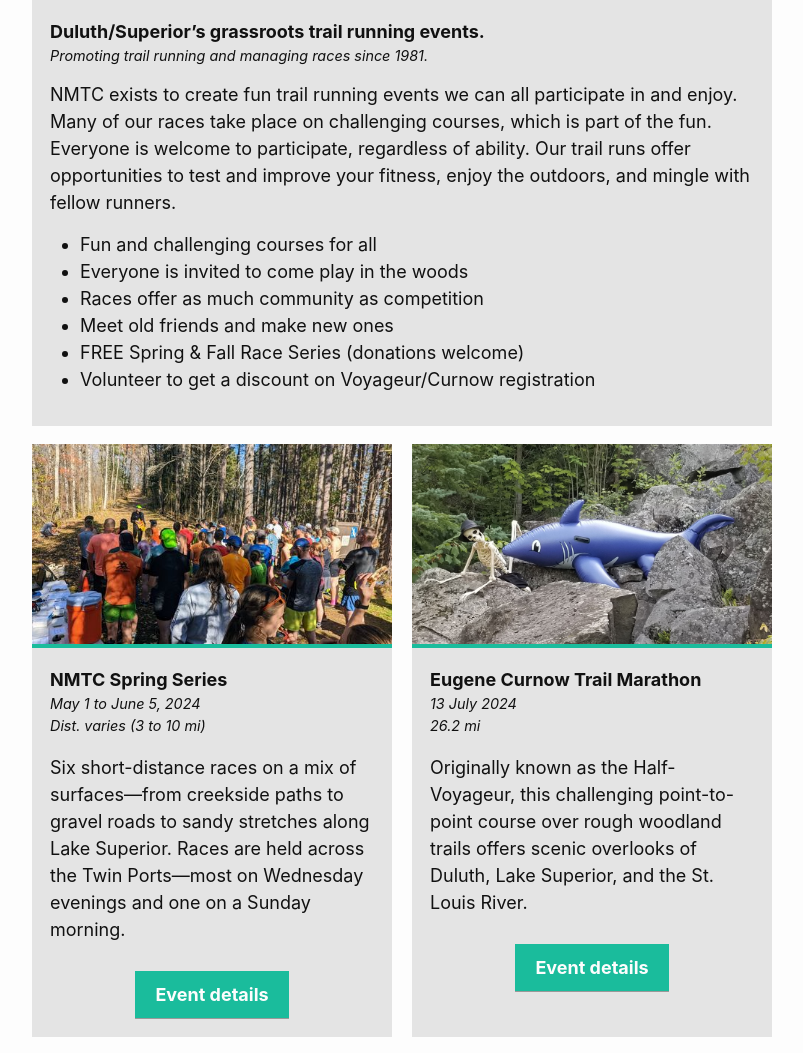
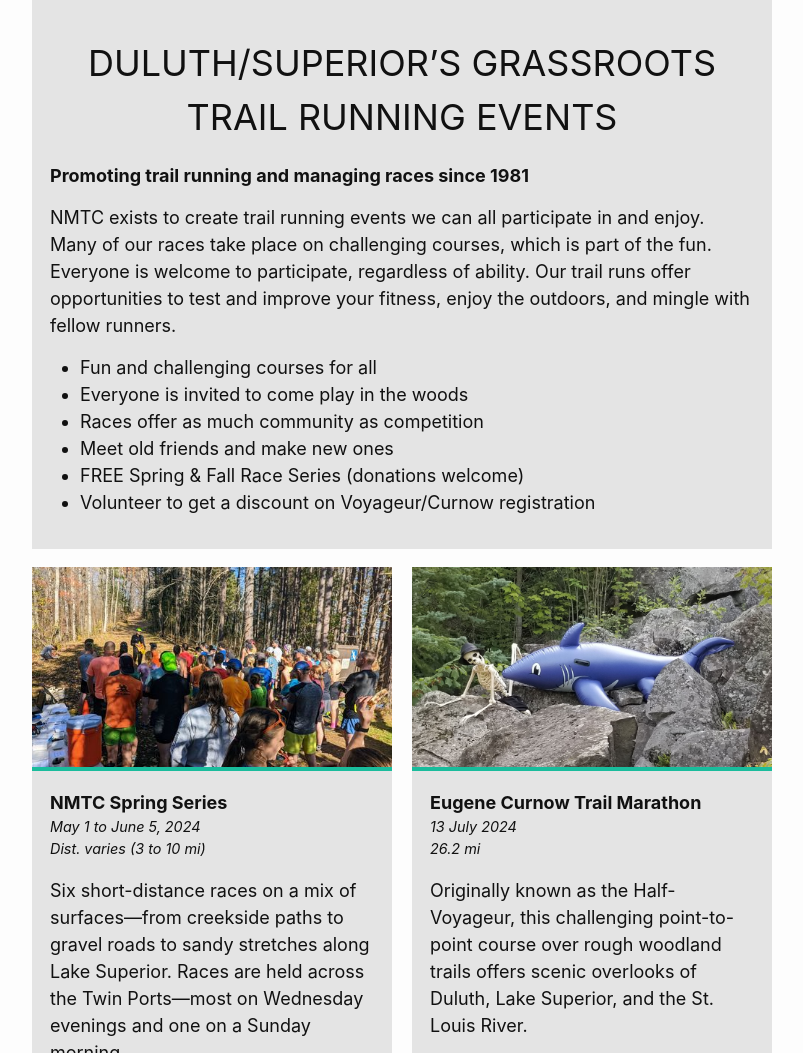
Before and after one commit to nmtc-run/nmtc-run.github.io, a Jekyll site: the page built from index.md, in a window 1280 px wide, cut to the strip 720-1773 px from the top of the page. Shown: the whole strip, without its empty margins (238-1041 px from the left). Built offline with Jekyll 4.4.1, drawn with Linux system fonts in a browser that asks for light colours.

Commit message:
homepage style tweaks

```diff
--- a/_data/home-photos.yml
+++ b/_data/home-photos.yml
@@ -1,7 +1,7 @@
 # NOTE: Keep headlines short... roughly 4 words or 6 short words.
 - headline: Northern Minnesota Track Club
   image: /img/bear-creek.jpeg
-- headline: Promoting grassroots trail running
+- headline: Northern Minnesota Track Club
   image: /img/bc-kids.jpeg
-- headline: Managing races since 1981
+- headline: Northern Minnesota Track Club
   image: /img/vintage-team.jpeg
--- a/_layouts/home.html
+++ b/_layouts/home.html
@@ -35,7 +35,7 @@
       <div class="page-heading">{{ page.title }}</div>
     {% endif %}
     {% if page.subtitle %}
-      <div class="page-subhead">{{ page.subtitle }}</div>
+      <h1 class="page-subhead">{{ page.subtitle }}</h1>
     {% endif %}
     {{ content }}
   </div>
--- a/_sass/nmtc/_home-base.scss
+++ b/_sass/nmtc/_home-base.scss
@@ -15,11 +15,24 @@
 }
 
 .page-heading {
-  font-weight: bold;
+  // font-weight: bold;
+  text-align: center;
+  text-transform: uppercase;
+  font-size: 2em;
+  overflow-wrap: break-word;
+  padding-top: 0.5em;
+  padding-bottom: 0.5em;
 }
 
 .page-subhead {
-  padding-bottom: 1em;
-  font-size: 0.8em;
-  font-style: italic;
+  // padding-bottom: 1em;
+  // font-size: 0.8em;
+  // font-style: italic;
 }
+
+@include media-query($on-palm) {
+  .page-heading {
+    font-size: 1.25em;
+    text-align: left;
+  }
+}
--- a/index.md
+++ b/index.md
@@ -1,11 +1,11 @@
 ---
 layout: home
-title: Duluth/Superior’s grassroots trail running events.
-subtitle: Promoting trail running and managing races since 1981.
+title: Duluth/Superior’s grassroots <br> trail running events
+subtitle: Promoting trail running and managing races since 1981
 display-this-content: yes
 ---
 
-NMTC exists to create fun trail running events we can all participate in and enjoy. Many of our races take place on challenging courses, which is part of the fun. Everyone is welcome to participate, regardless of ability. Our trail runs offer opportunities to test and improve your fitness, enjoy the outdoors, and mingle with fellow runners.
+NMTC exists to create trail running events we can all participate in and enjoy. Many of our races take place on challenging courses, which is part of the fun. Everyone is welcome to participate, regardless of ability. Our trail runs offer opportunities to test and improve your fitness, enjoy the outdoors, and mingle with fellow runners.
 
 * Fun and challenging courses for all
 * Everyone is invited to come play in the woods
```
